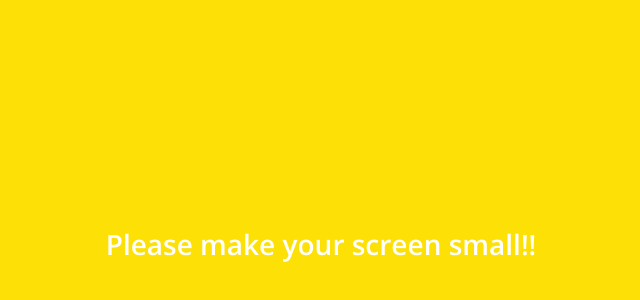
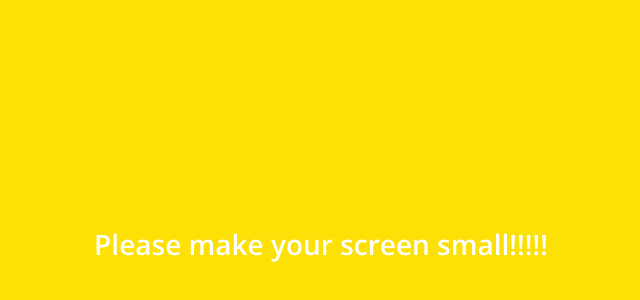
Before and after one commit to labongbong/kakao-clone, a plain HTML site: page index.html in a window 1280 px wide. Shown: the part 156-456 px from the top of the page, without its empty margins (319-959 px from the left). Drawn offline with nearby package versions, Linux system fonts and the light colour scheme.

Commit message:
change mention

```diff
--- a/index.html
+++ b/index.html
@@ -92,7 +92,7 @@
     </ul>
   </nav>
   <div class="bigScreen">
-    <span class="bigScreen__text">Please make your screen small!!</span>
+    <span class="bigScreen__text">Please make your screen small!!!!!</span>
   </div>
 </body>
 
```
